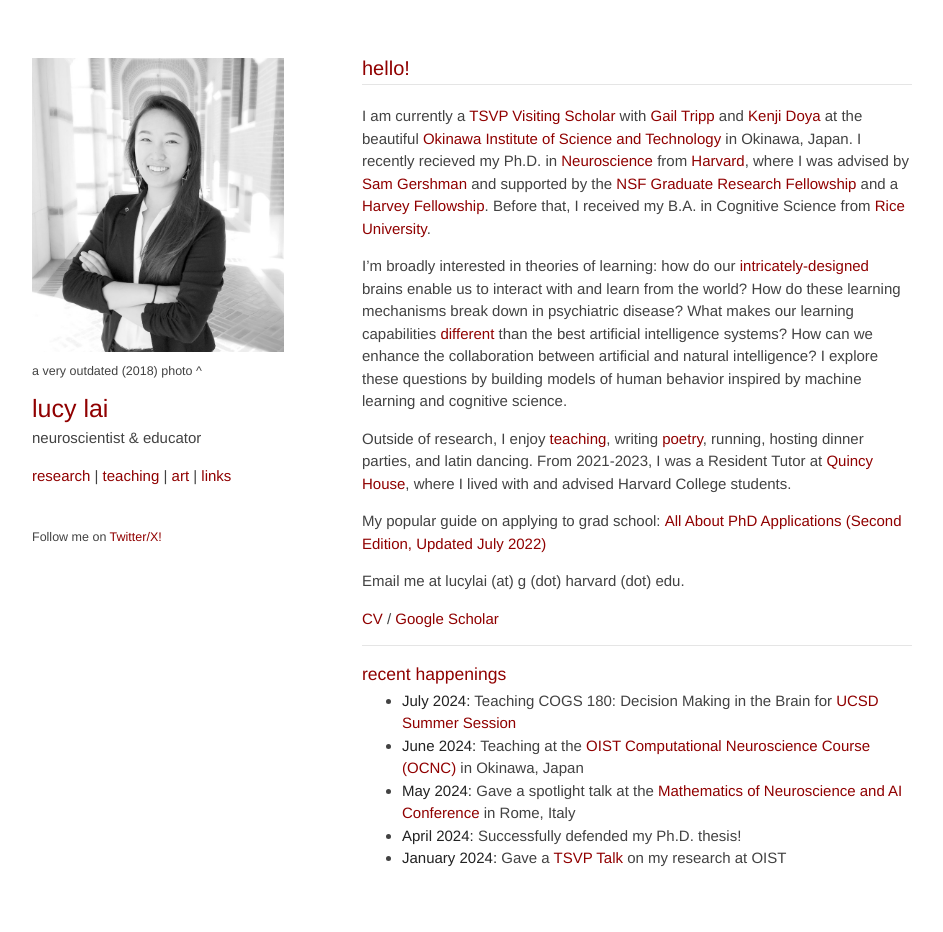
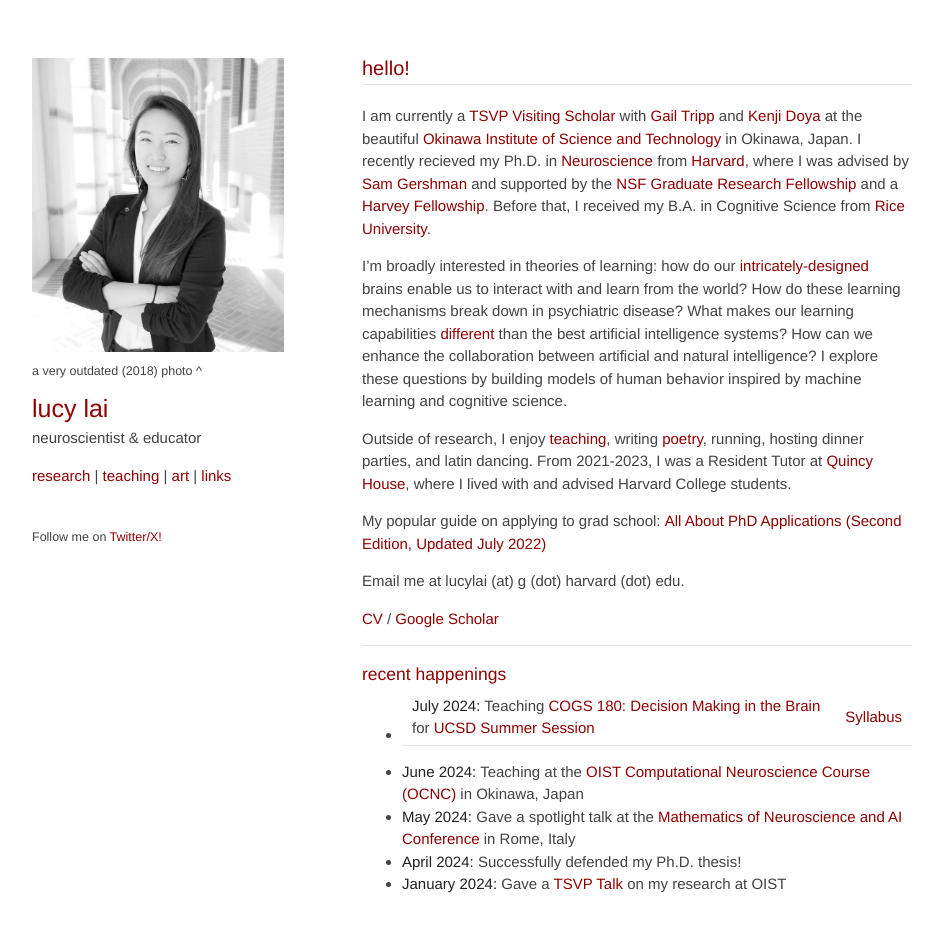
Before and after one commit to lucylai96/lucylai96.github.io, a Jekyll site: the page built from index.md, in a window 1280 px wide and 961 px high. Shown: the top 932 px of the window, without its empty margins (168-1111 px from the left). Built offline with Jekyll 4.4.1, drawn with Linux system fonts in a browser that asks for light colours; our own code applies the rules of GitHub Pages for plain Markdown files.

Commit message:
Update index.md

```diff
--- a/index.md
+++ b/index.md
@@ -15,7 +15,7 @@
 ***
 
 ### recent happenings
-* **July 2024:** Teaching COGS 180: Decision Making in the Brain for [UCSD Summer Session](https://summersession.ucsd.edu/)
+* **July 2024:** Teaching [COGS 180: Decision Making in the Brain](https://cogs180.github.io/su24/) for [UCSD Summer Session](https://summersession.ucsd.edu/) | [Syllabus](https://docs.google.com/document/d/1YbU2V1225l-x12fQKUVlMM4-4mK96GNLAb7WUcLVrbA/edit?usp=sharing)
 * **June 2024:** Teaching at the [OIST Computational Neuroscience Course (OCNC)](https://groups.oist.jp/ocnc) in Okinawa, Japan
 * **May 2024:** Gave a spotlight talk at the [Mathematics of Neuroscience and AI Conference](https://neuromonster.org/) in Rome, Italy
 * **April 2024:** Successfully defended my Ph.D. thesis!
```
